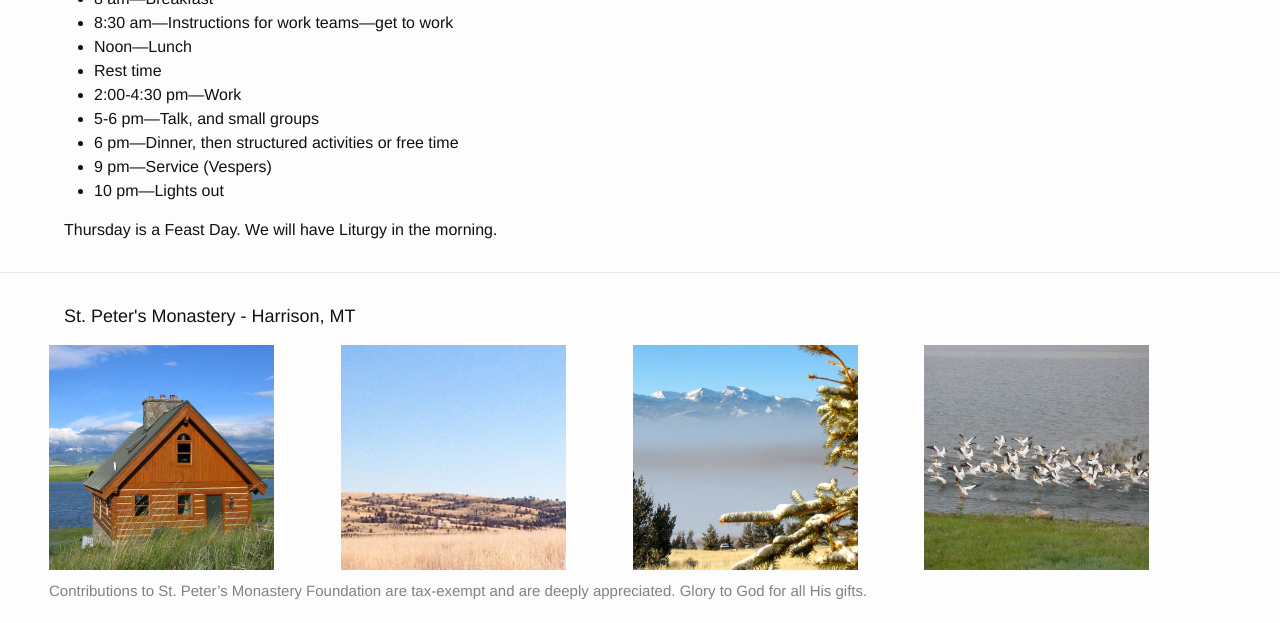
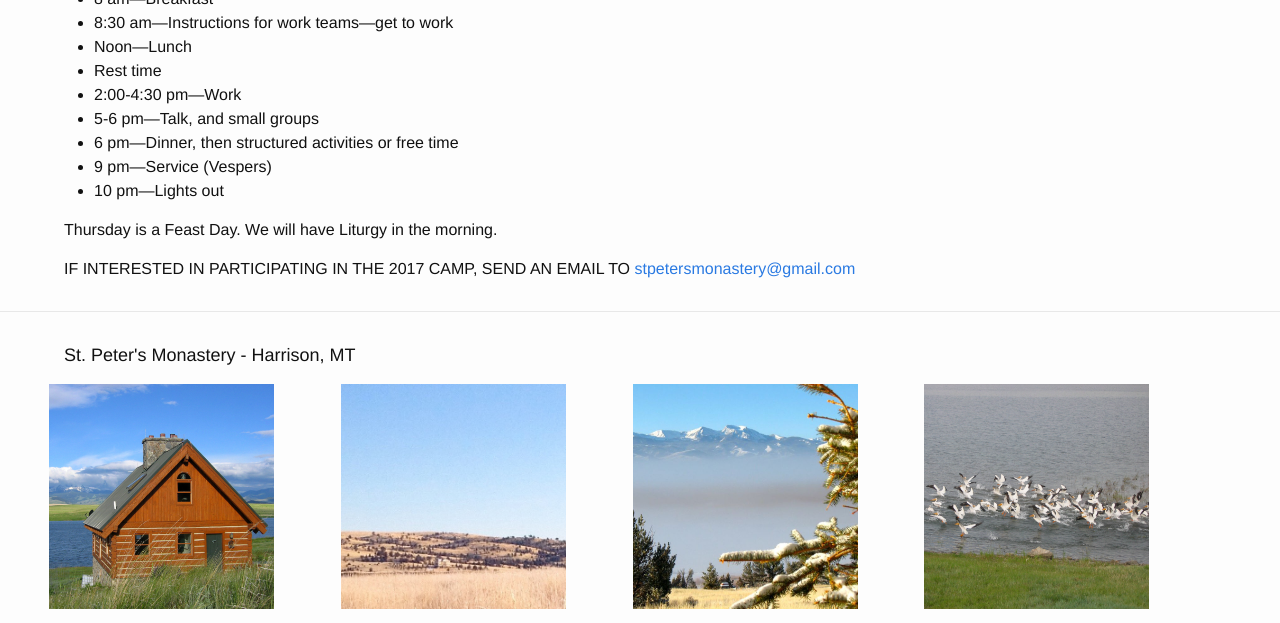
Before and after one commit to stpetersmonastery/stpetersmonastery.github.io, a Jekyll site: the page built from _posts/2016-12-17-summer-youth-camp.markdown, in a window 1280 px wide and 900 px high, scrolled down 1581 px, cut to the strip 0-623 px from the top of the window. Built offline with Jekyll 4.4.1, drawn with Linux system fonts in a browser that asks for light colours.

Commit message:
Add call to action

```diff
--- a/_posts/2016-12-17-summer-youth-camp.markdown
+++ b/_posts/2016-12-17-summer-youth-camp.markdown
@@ -38,3 +38,5 @@ Campers arrive in Bozeman, camp out Sat evening on St. Anthony Church property,
 - 10 pm—Lights out
 
 Thursday is a Feast Day.  We will have Liturgy in the morning.
+
+IF INTERESTED IN PARTICIPATING IN THE 2017 CAMP, SEND AN EMAIL TO [stpetersmonastery@gmail.com](mailto:stpetersmonastery@gmail.com)
```
